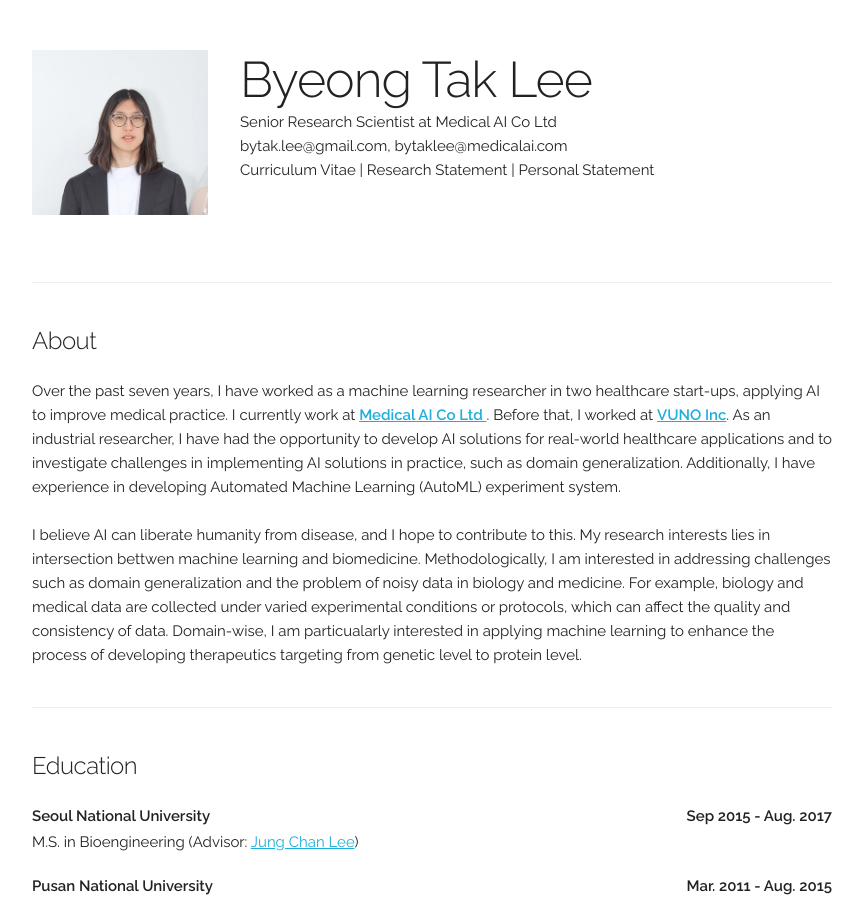
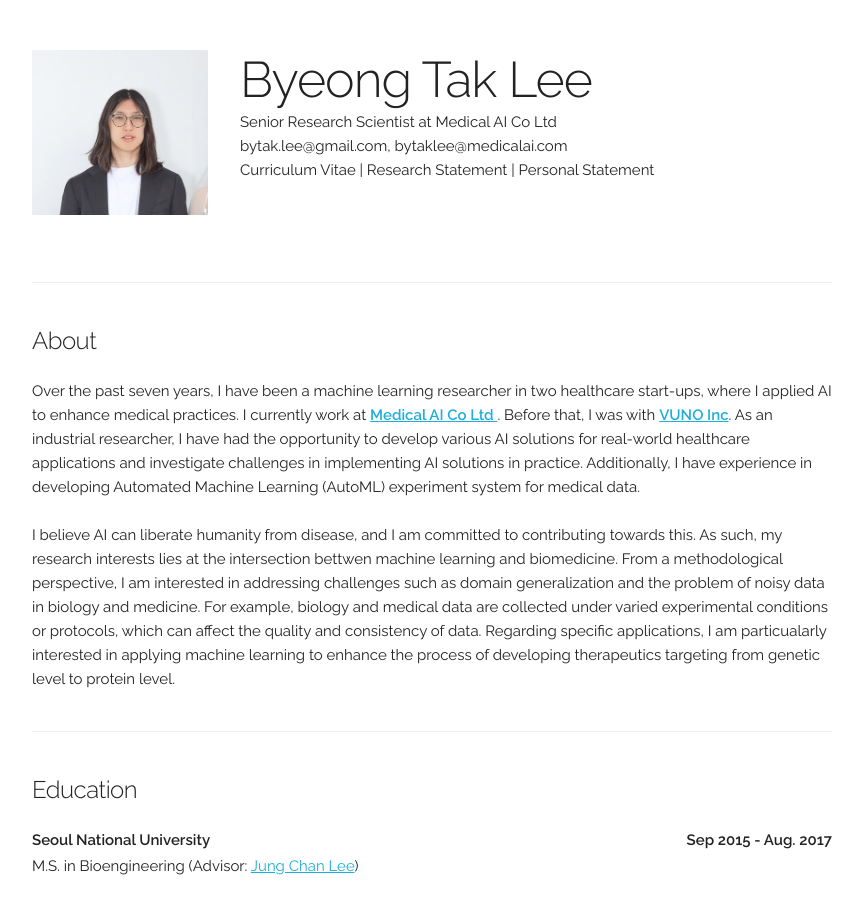
Before and after one commit to byeongtak/byeongtak.github.io, a Jekyll site: the page built from index.html, in a window 1280 px wide and 900 px high. Shown: the whole window, without its empty margins (208-1071 px from the left). Built offline with Jekyll 4.4.1, drawn with Linux system fonts in a browser that asks for light colours; some web fonts are replaced.

Commit message:
Update index.html

```diff
--- a/index.html
+++ b/index.html
@@ -14,18 +14,18 @@ layout: default
 <!-- ========== About ========== -->
 <div class="docs-section" id="about">
   <h5>About</h5>
-	Over the past seven years, I have worked as a machine learning researcher in two healthcare start-ups, applying AI to improve medical practice.
+	Over the past seven years, I have been a machine learning researcher in two healthcare start-ups, where I applied AI to enhance medical practices.
 	I currently work at <b><a href="https://www.medicalai.com/en">Medical AI Co Ltd </a></b>.
-	Before that, I worked at <b><a href="https://www.vuno.co/en/">VUNO Inc</a></b>.
-	As an industrial researcher, I have had the opportunity to develop AI solutions for real-world healthcare applications and to investigate challenges in implementing AI solutions in practice, such as domain generalization.
-	Additionally, I have experience in developing Automated Machine Learning (AutoML) experiment system.
+	Before that, I was with <b><a href="https://www.vuno.co/en/">VUNO Inc</a></b>.
+	As an industrial researcher, I have had the opportunity to develop various AI solutions for real-world healthcare applications and investigate challenges in implementing AI solutions in practice.
+	Additionally, I have experience in developing Automated Machine Learning (AutoML) experiment system for medical data.
   <br>
   <br>
-	I believe AI can liberate humanity from disease, and I hope to contribute to this.
-	My research interests lies in intersection bettwen machine learning and biomedicine.
-	Methodologically, I am interested in addressing challenges such as domain generalization and the problem of noisy data in biology and medicine.
+	I believe AI can liberate humanity from disease, and I am committed to contributing towards this.
+	As such, my research interests lies at the intersection bettwen machine learning and biomedicine.
+	From a methodological perspective, I am interested in addressing challenges such as domain generalization and the problem of noisy data in biology and medicine.
   	For example, biology and medical data are collected under varied experimental conditions or protocols, which can affect the quality and consistency of data.
-	Domain-wise, I am particualarly interested in applying machine learning to enhance the process of developing therapeutics targeting from genetic level to protein level.
+	Regarding specific applications, I am particualarly interested in applying machine learning to enhance the process of developing therapeutics targeting from genetic level to protein level.
 </div>
 
 <!-- ========== Education ========== -->
```
